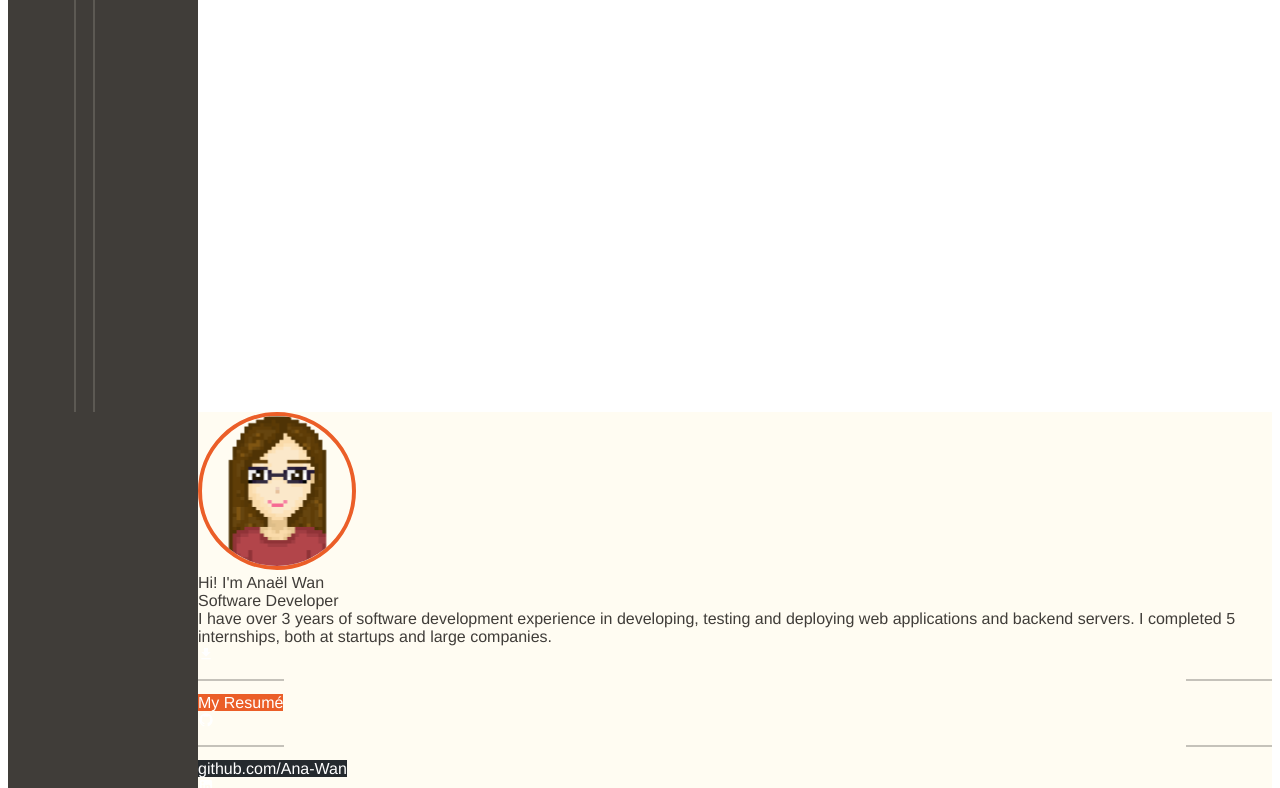
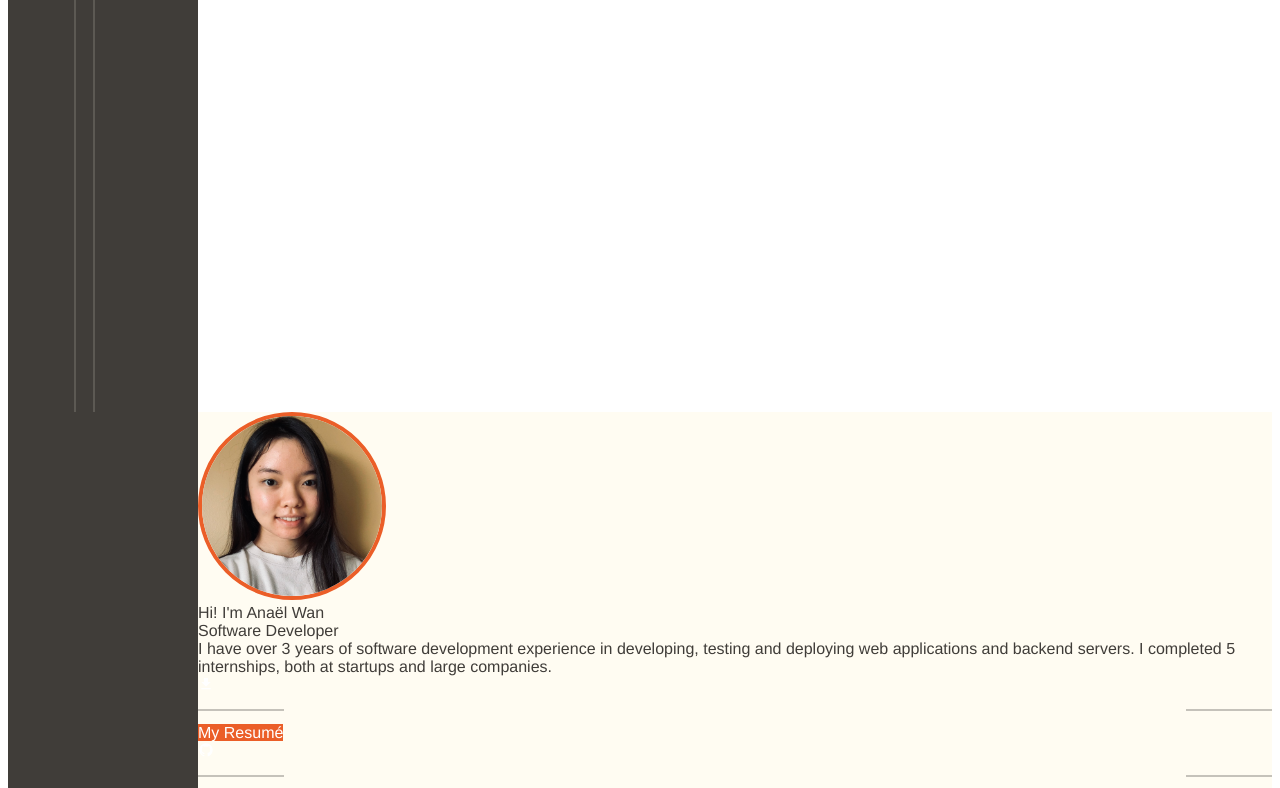
Before and after one commit to Ana-Wan/perso-website, a Vue app: page / in a window 1280 px wide. Shown: the part 445-1233 px from the top of the page. Built offline with nearby package versions, Linux system fonts and the light colour scheme; what vue-scrollactive would draw is missing.

Commit message:
add profile pic

```diff
--- a/src/components/Home.vue
+++ b/src/components/Home.vue
@@ -2,7 +2,7 @@
   <v-container class="pa-16 pt-0 secondary--text">
     <v-row class="my-10 mx-16" justify="space-between" align="center" no-gutters>
       <v-col class="mt-10" lg="3" sm="12" xs="12">
-        <img id="profileImg" src="../assets/me.png"/>
+        <img id="profileImg" src="../assets/me.jpg"/>
       </v-col>
       <v-col lg="9" sm="12" xs="12">
         <div class="text-h3 mt-4">{{ title }}</div>
@@ -119,8 +119,8 @@
 <style lang="scss">
 #profileImg {
   position: relative;
-  height: 150px;
-  width: 150px;
+  height: 180px;
+  width: 180px;
   border: 4px solid var(--v-primary-base);
   border-radius: 50%;
 }
```
Also changed, not shown: src/assets/me.jpg (added).
